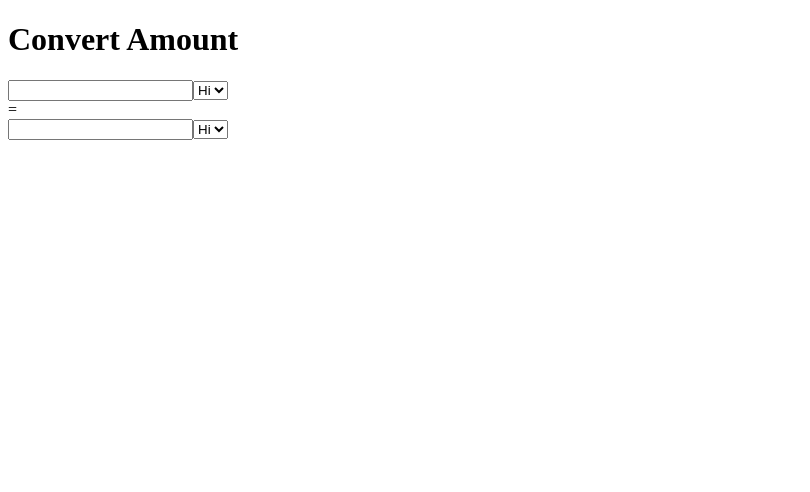
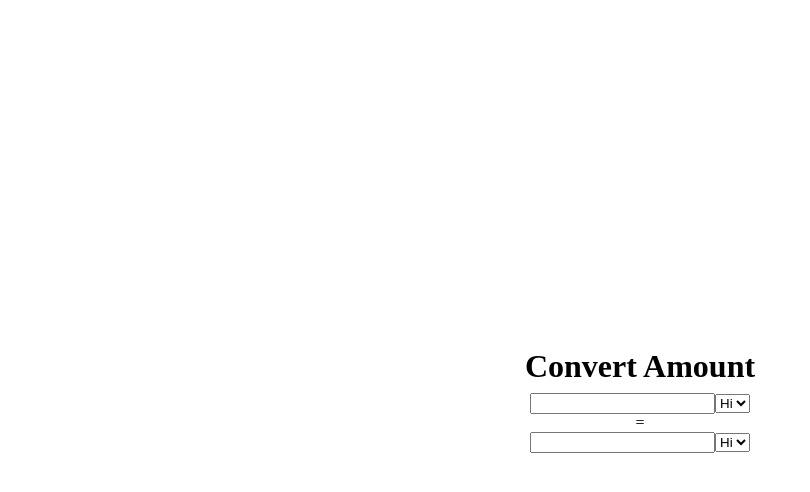
Before and after one commit to RaymondNwambuonwo/React-Money-Converter, a React (Create React App) app in the folder moneyconverter/: page / in a window 1280 px wide. Shown: the top 492 px of the page, without its empty margins (0-810 px from the left). Built offline with nearby package versions, Linux system fonts and the light colour scheme.

Commit message:
set margins and borders for web page

```diff
--- a/moneyconverter/src/App.css
+++ b/moneyconverter/src/App.css
@@ -1,38 +1,13 @@
-.App {
+body {
+  margin: 0;
+  display: flex;
+  justify-content: center;
+  align-items: center;
+  min-height: 100vh;
   text-align: center;
 }
 
-.App-logo {
-  height: 40vmin;
-  pointer-events: none;
+h1 {
+  margin: 0;
+  margin-bottom: 0.5rem;
 }
-
-@media (prefers-reduced-motion: no-preference) {
-  .App-logo {
-    animation: App-logo-spin infinite 20s linear;
-  }
-}
-
-.App-header {
-  background-color: #282c34;
-  min-height: 100vh;
-  display: flex;
-  flex-direction: column;
-  align-items: center;
-  justify-content: center;
-  font-size: calc(10px + 2vmin);
-  color: white;
-}
-
-.App-link {
-  color: #61dafb;
-}
-
-@keyframes App-logo-spin {
-  from {
-    transform: rotate(0deg);
-  }
-  to {
-    transform: rotate(360deg);
-  }
-}
--- a/moneyconverter/src/Currency.js
+++ b/moneyconverter/src/Currency.js
@@ -3,7 +3,7 @@
 function Currency() {
   return (
     <div>
-      <input type="number" />
+      <input type="number" className="input" />
       <select>
         <option value="Hi">Hi</option>
       </select>
```
